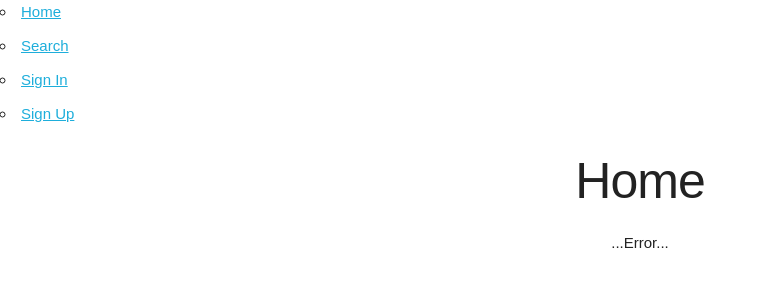
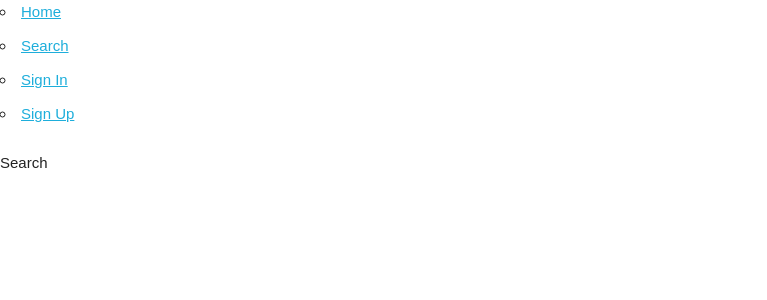
Before and after one commit to frogThanos/react-apollo-client, a React (Create React App) app: page /search in a window 1280 px wide. Before the commit this address led to /. Shown: the top 300 px of the page, without its empty margins (0-767 px from the left). Built offline with nearby package versions, Linux system fonts and the light colour scheme; no server answers.

Commit message:
created Search component

```diff
--- /dev/null
+++ b/src/components/recipes/Search.jsx
@@ -0,0 +1,9 @@
+import React from 'react';
+
+const Search = () => (
+  <div>
+    Search
+  </div>
+);
+
+export default Search;
--- a/src/router/MainRouter.jsx
+++ b/src/router/MainRouter.jsx
@@ -9,6 +9,7 @@ import {
 // Components
 import App from '../App';
 import Navigation from '../components/navigation/Navigation';
+import Search from '../components/recipes/Search';
 import SignIn from '../components/auth/SignIn';
 import SignUp from '../components/auth/SignUp';
 
@@ -21,8 +22,9 @@ class MainRouter extends PureComponent {
           <Navigation />
           <Switch>
             <Route path="/" exact component={App} />
-            <Route path="/signin" exact render={() => <SignIn refetch={refetch} />} />
-            <Route path="/signup" exact render={() => <SignUp refetch={refetch} />} />
+            <Route path="/search" component={Search} />
+            <Route path="/signin" render={() => <SignIn refetch={refetch} />} />
+            <Route path="/signup" render={() => <SignUp refetch={refetch} />} />
             <Redirect to="/" />
           </Switch>
         </Fragment>
```
